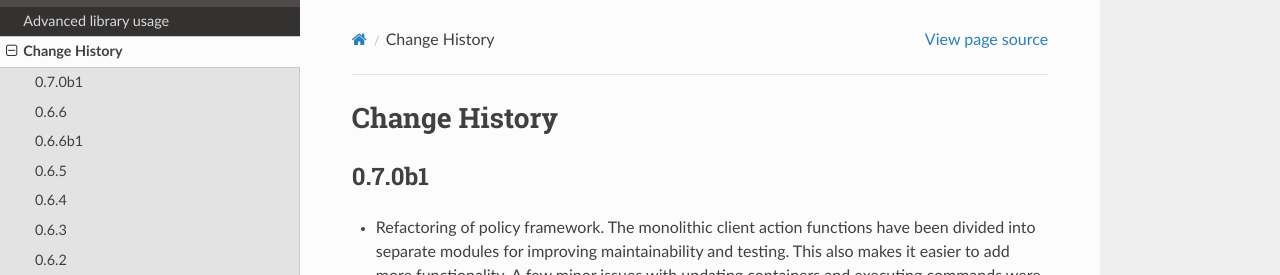
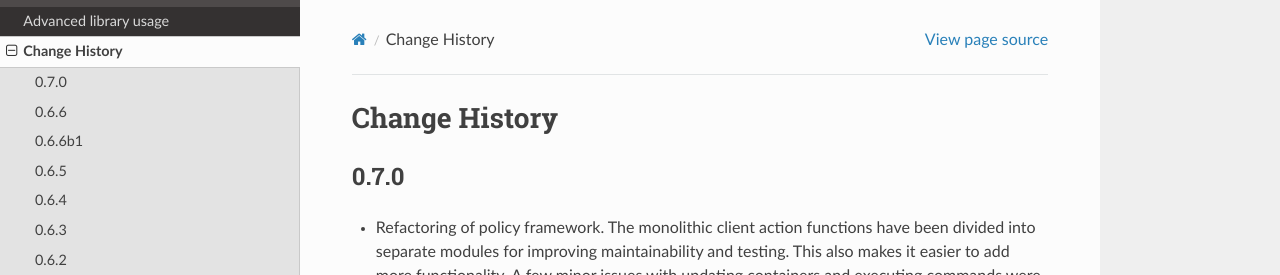
Before and after one commit to merll/docker-map, a Sphinx documentation site: the page built from docs/changes.rst, in a window 1280 px wide and 900 px high. Shown: the top 275 px of the window. Built offline with Sphinx 7.4.7 and the Read the Docs theme 2.0.0, drawn with Linux system fonts in a browser that asks for light colours.

Commit message:
Updated version.

```diff
--- a/dockermap/__init__.py
+++ b/dockermap/__init__.py
@@ -2,7 +2,7 @@
 from __future__ import unicode_literals
 
 
-__version__ = '0.6.6'
+__version__ = '0.7.0'
 
 DEFAULT_BASEIMAGE = 'tianon/true:latest'
 DEFAULT_COREIMAGE = 'busybox:latest'
--- a/docs/changes.rst
+++ b/docs/changes.rst
@@ -2,8 +2,8 @@
 
 Change History
 ==============
-0.7.0b1
--------
+0.7.0
+-----
 * Refactoring of policy framework. The monolithic client action functions have been divided into separate
   modules for improving maintainability and testing. This also makes it easier to add more functionality.
   A few minor issues with updating containers and executing commands were resolved during this change.
```
